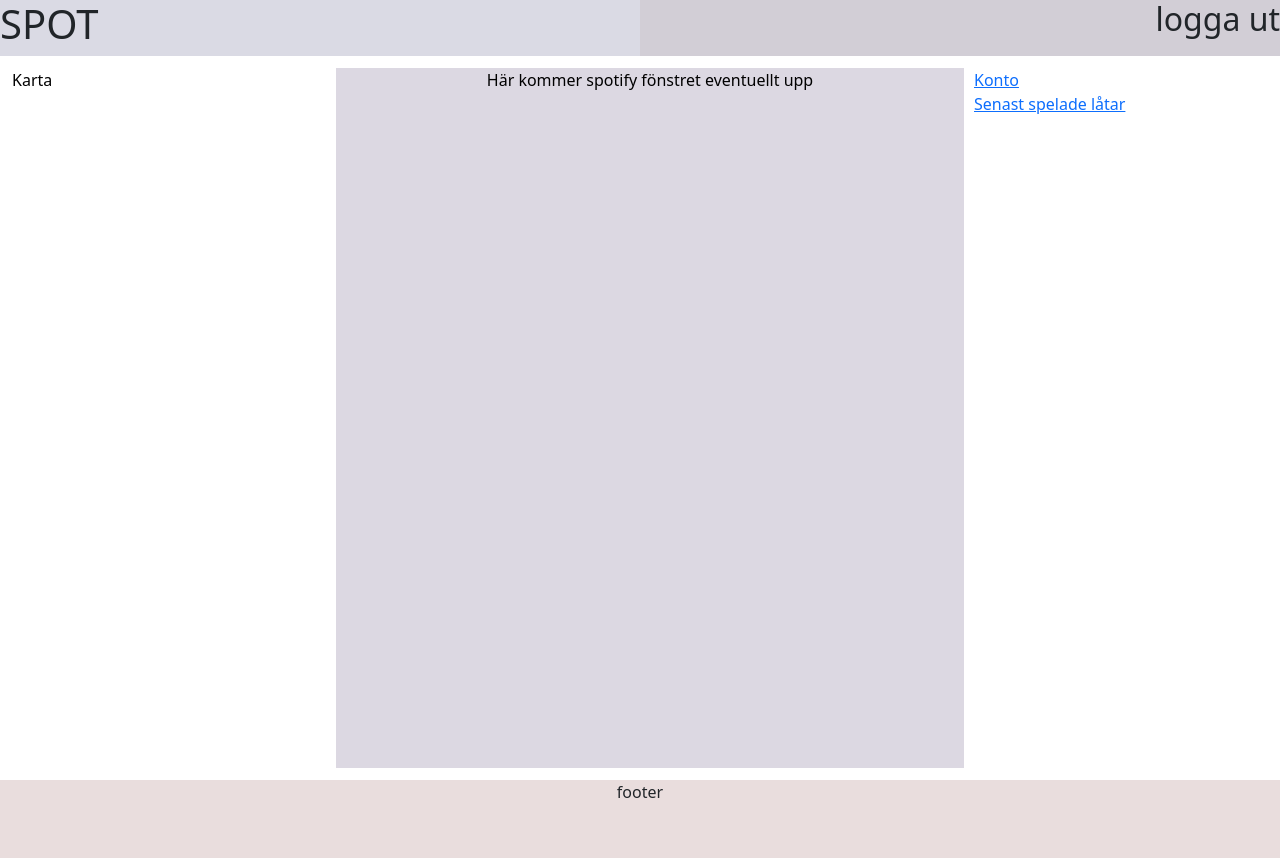
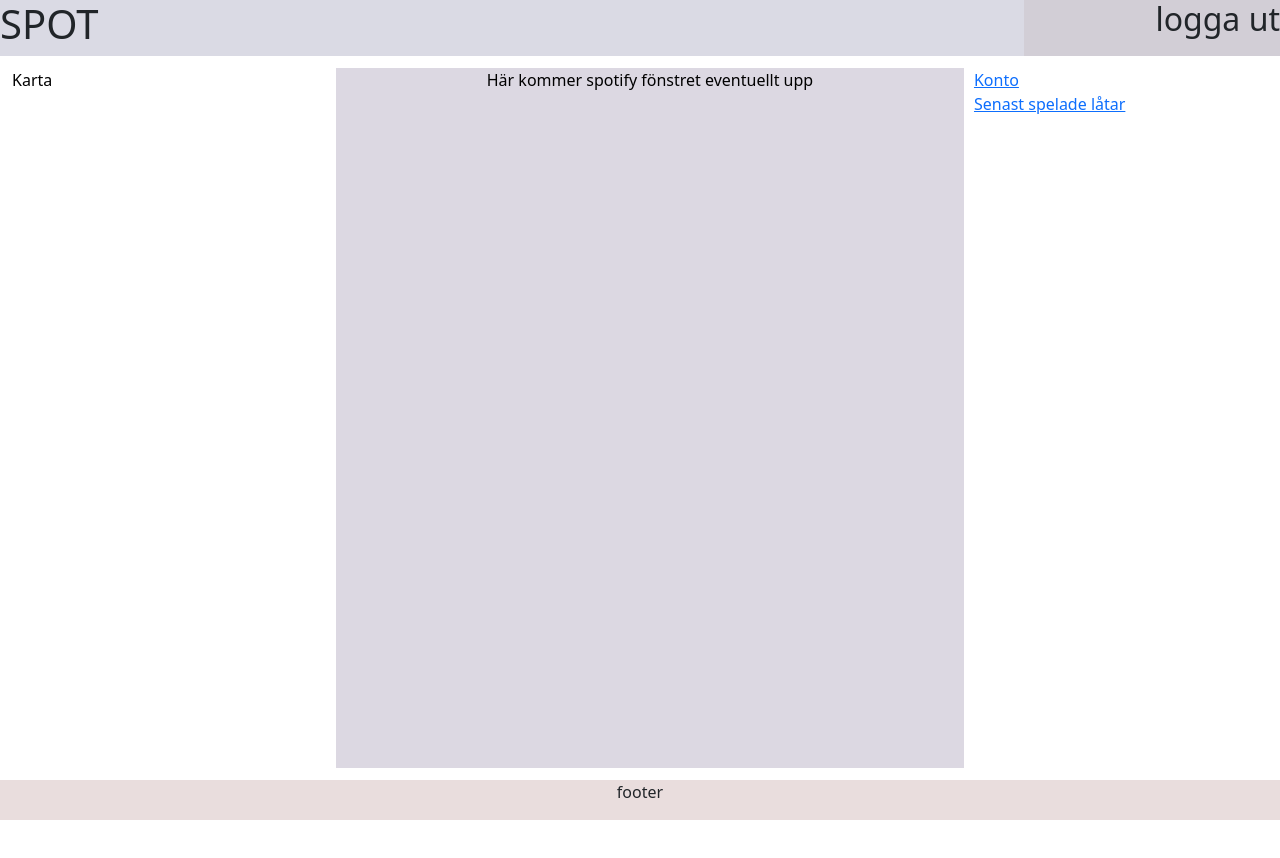
Before and after one commit to fridajac/Spot, a website: page index.html in a window 1280 px wide. After the commit the page ends 820 px from the top, so only its background shows below. Drawn offline with nearby package versions, Linux system fonts and the light colour scheme.

Commit message:
uppdaterade frontend

```diff
--- a/index.html
+++ b/index.html
@@ -11,7 +11,7 @@
     <title>SPOT</title>
   </head>
   <body>
-
+ <div class="wrapper">
   <header>
     <h1>SPOT</h1>
     <h2>logga ut</h2>
@@ -31,7 +31,7 @@
 <footer>
   <p>footer</p>
 </footer>
-
+</div>
     <!-- Optional JavaScript; choose one of the two! -->
 
     <!-- Option 1: Bootstrap Bundle with Popper -->
--- a/style.css
+++ b/style.css
@@ -2,9 +2,20 @@ body {
     font-size: 10px;
     font-family: 'Gill Sans', 'Gill Sans MT', Calibri, 'Trebuchet MS', sans-serif;
 }
+.wrapper {
+    display: grid;
+    grid-template-columns: 1fr 1fr 1fr;
+    grid-template-rows: 1fr 3fr 0,5fr;
+    grid-template-areas:
+    "header header header"
+    "main main main"
+    "footer footer footer";
+
+}
 header {
+    grid-area: header;
     display: grid;
-    grid-template-columns: 50% 50%;
+    grid-template-columns: 80% 20%;
     background-color: rgb(218, 218, 228);
 
 }
@@ -15,6 +26,7 @@ header h2 {
 }
 
 main {
+    grid-area: main;
     display: grid;
     grid-template-columns: 25% 50% 25%;
     grid-template-rows: 700px;
@@ -31,7 +43,7 @@ main {
 }
 
 footer {
+    grid-area: footer;
     background-color: rgb(233, 221, 221);
-    height: 300px;
     text-align: center;
 }
```
